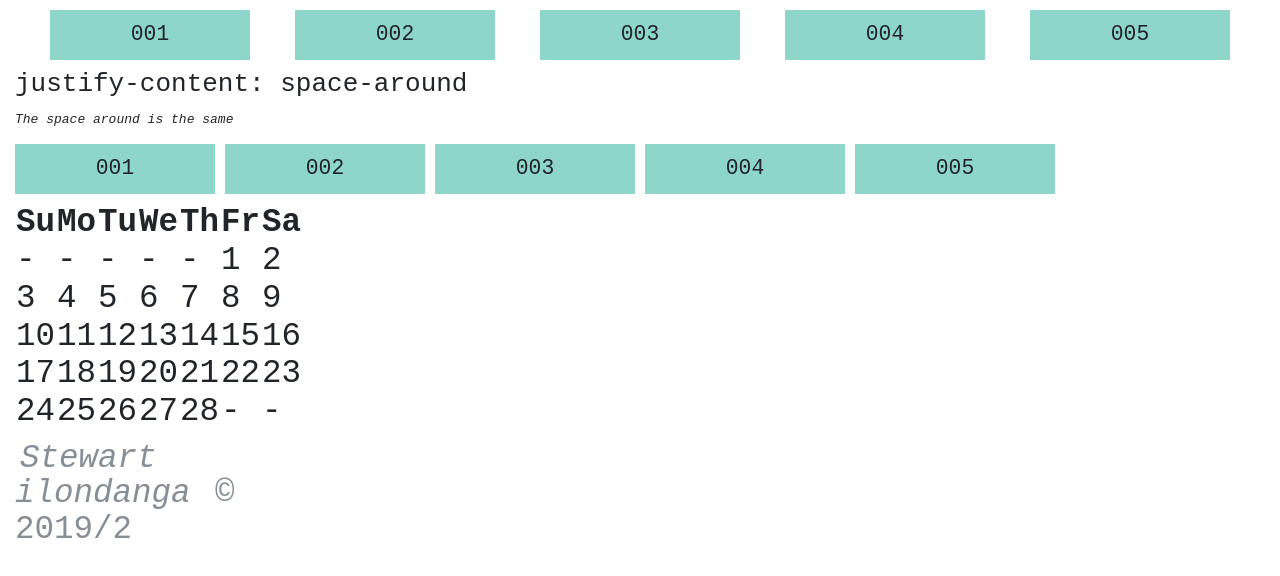
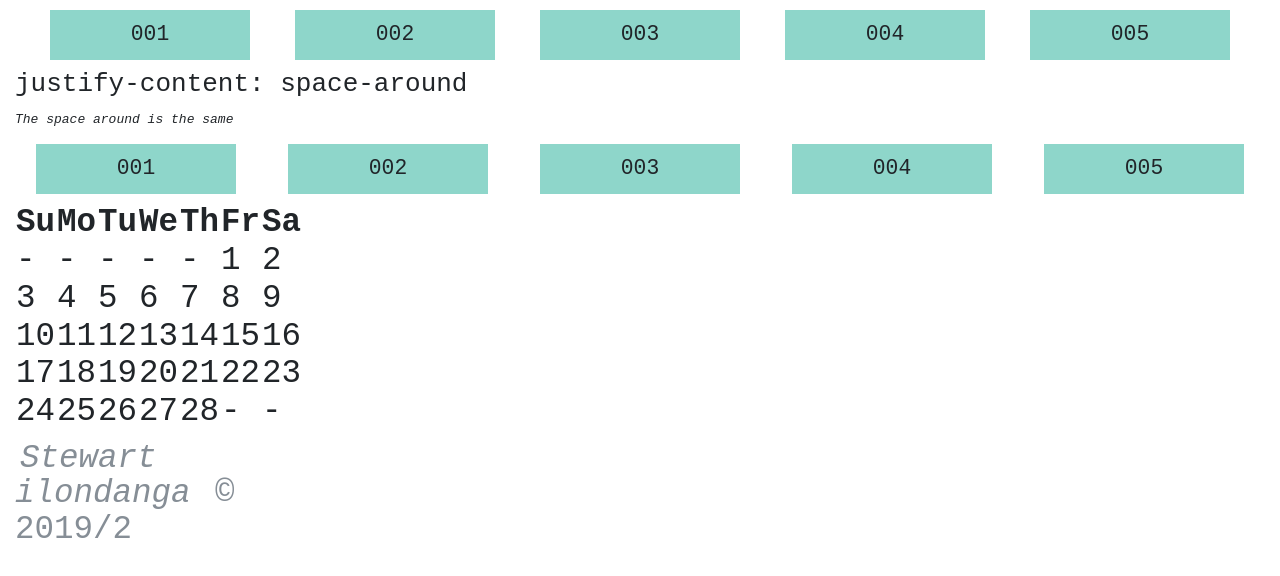
Before and after one commit to stewilondanga/gridjustify-flexbox, a plain HTML site: page index.html in a window 1280 px wide. Shown: the part 132-708 px from the top of the page. Drawn offline with nearby package versions, Linux system fonts and the light colour scheme.

Commit message:
add css/styles.css

```diff
--- a/css/styles.css
+++ b/css/styles.css
@@ -53,11 +53,11 @@ h1, h2, em {
   justify-content: space-evenly;
 }
 
-/*.spaceAround {
-	justify-content: space-around;
+.spaceAround {
+  justify-content: space-around;
 }
 
-.containers {
+/*.containers {
   width: 520px;
   margin: 20px auto;
 }
```
